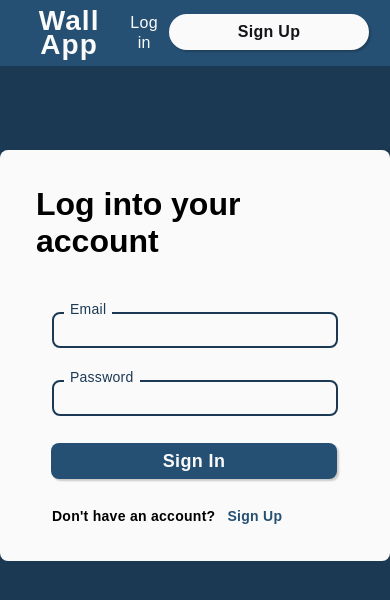
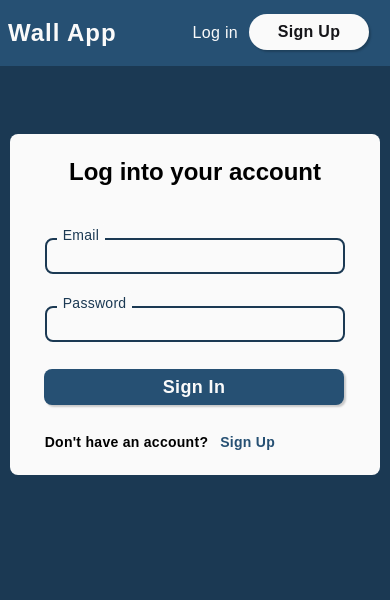
Before and after one commit to rodrigonahid/tsl-client, a React (Vite) app: page /login in a window 390 px wide. Shown: the top 600 px of the page. Built offline with nearby package versions, Linux system fonts and the light colour scheme.

Commit message:
fixing responsivity issues

```diff
--- a/src/components/Header/index.jsx
+++ b/src/components/Header/index.jsx
@@ -8,6 +8,7 @@ import {
   HeaderRight,
   HeaderWrapper,
   LoginButton,
+  LoginLink,
   WallAppTitle,
 } from "./style";
 
@@ -29,7 +30,7 @@ export default function Header() {
         </HeaderLeft>
         <HeaderRight>
           {isAuthed ? (
-            <LoginButton onClick={logout}>
+            <LoginButton onClick={logout} logout>
               Logout
               <svg
                 width="10"
@@ -47,7 +48,7 @@ export default function Header() {
           ) : (
             <>
               <Link to="/login">
-                <span>Log in</span>
+                <LoginLink>Log in</LoginLink>
               </Link>
               <Link to="/register">
                 <LoginButton>Sign Up</LoginButton>
--- a/src/components/Header/style.js
+++ b/src/components/Header/style.js
@@ -11,6 +11,9 @@ export const WallAppTitle = styled.h1`
   text-align: center;
   letter-spacing: 0.04em;
   color: ${({ theme }) => theme.colors.white};
+  @media screen and (max-width: 900px) {
+    font-size: 24px;
+  }
 `;
 
 export const HeaderWrapper = styled.header`
@@ -58,13 +61,11 @@ export const HeaderRight = styled.div`
 `;
 
 export const LoginButton = styled.button`
-  position: relative;
-
   display: flex;
   align-items: center;
   justify-content: center;
   height: 36px;
-  width: 200px;
+  width: 180px;
   border: none;
   border-radius: 36px;
   box-shadow: 2px 2px 2px rgba(0, 0, 0, 0.2);
@@ -81,14 +82,23 @@ export const LoginButton = styled.button`
   color: #151519;
   transition: 0.2s;
   transform: translate3d(-1px, -1px, 0px);
+  @media screen and (max-width: 600px) {
+    width: 120px;
+  }
   &:hover {
     box-shadow: none;
     transform: none;
   }
-  svg {
-    position: absolute;
-    right: 16px;
-    top: 3px;
-    transform: translateY(100%);
-  }
+  ${({ logout }) =>
+    logout &&
+    `
+    display: flex;
+    svg{
+      margin-left: 8px;
+    }
+    `}
 `;
+
+export const LoginLink = styled.div`
+  white-space: nowrap;
+`;
--- a/src/components/Login/style.js
+++ b/src/components/Login/style.js
@@ -3,7 +3,8 @@ import { Container } from "../../styles/global";
 
 export const FormContainer = styled(Container)`
   max-width: 600px;
-  padding: 10vh 0;
+  padding: 8vh 0;
+  margin: 0 10px;
 `;
 
 export const FormWrapper = styled.div`
@@ -17,6 +18,12 @@ export const FormWrapper = styled.div`
   ${({ theme }) => theme.animation.pop}
   h1 {
     margin-bottom: 36px;
+    @media screen and (max-width: 900px) {
+      font-size: 24px;
+    }
+  }
+  @media screen and (max-width: 900px) {
+    padding: 24px 18px;
   }
 `;
 
--- a/src/components/PostCard/style.js
+++ b/src/components/PostCard/style.js
@@ -4,7 +4,7 @@ export const CardWrapper = styled.div`
   background-color: ${({ theme }) => theme.colors.white};
   border-radius: 8px;
   margin: 18px 0;
-  padding: 24px 32px;
+  padding: 18px;
 `;
 
 export const CardTop = styled.div``;
--- a/src/components/PostForm/style.js
+++ b/src/components/PostForm/style.js
@@ -3,7 +3,7 @@ import { FormButton } from "../../styles/button";
 
 export const PostFormWrapper = styled.form`
   background-color: ${({ theme }) => theme.colors.white};
-  padding: 24px 32px;
+  padding: 18px;
   margin: 24px 0;
   border-radius: 8px;
 `;
--- a/src/components/Register/style.js
+++ b/src/components/Register/style.js
@@ -3,7 +3,8 @@ import { Container } from "../../styles/global";
 
 export const LoginContainer = styled(Container)`
   max-width: 600px;
-  padding: 10vh 0;
+  padding: 8vh 0;
+  margin: 0 10px;
 `;
 
 export const LoginWrapper = styled.div`
@@ -17,6 +18,12 @@ export const LoginWrapper = styled.div`
   ${({ theme }) => theme.animation.pop}
   h1 {
     margin-bottom: 36px;
+    @media screen and (max-width: 900px) {
+      font-size: 24px;
+    }
+  }
+  @media screen and (max-width: 900px) {
+    padding: 24px 18px;
   }
 `;
 
--- a/src/components/Wall/index.jsx
+++ b/src/components/Wall/index.jsx
@@ -44,7 +44,7 @@ export default function Wall() {
               createdAt={formatData(item.created_at)}
             />
           ))}
-        {data.length === 0 && (
+        {!isLoading && data.length === 0 && (
           <NoPost>
             <h2>There's no post yet, be the first one to publish</h2>
           </NoPost>
```
Also changed, not shown: 4 other files (tests, documents, lock files or other folders).
